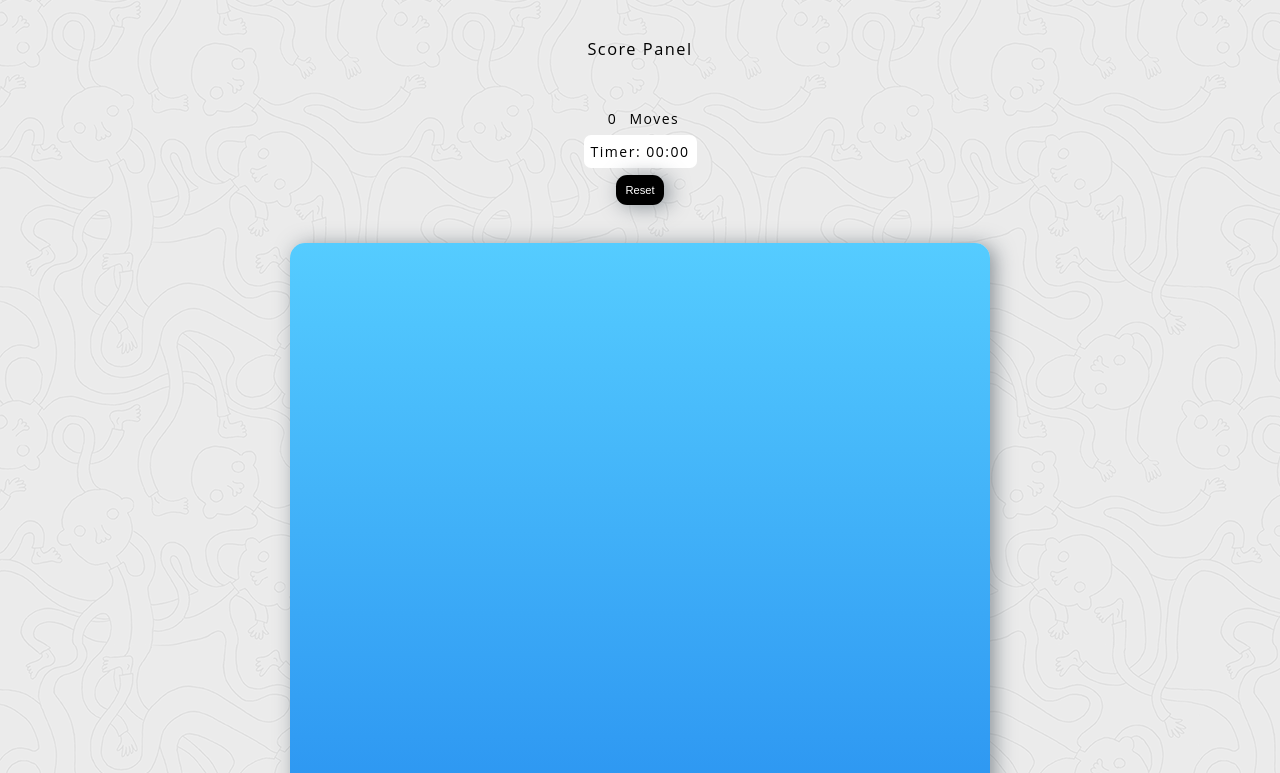
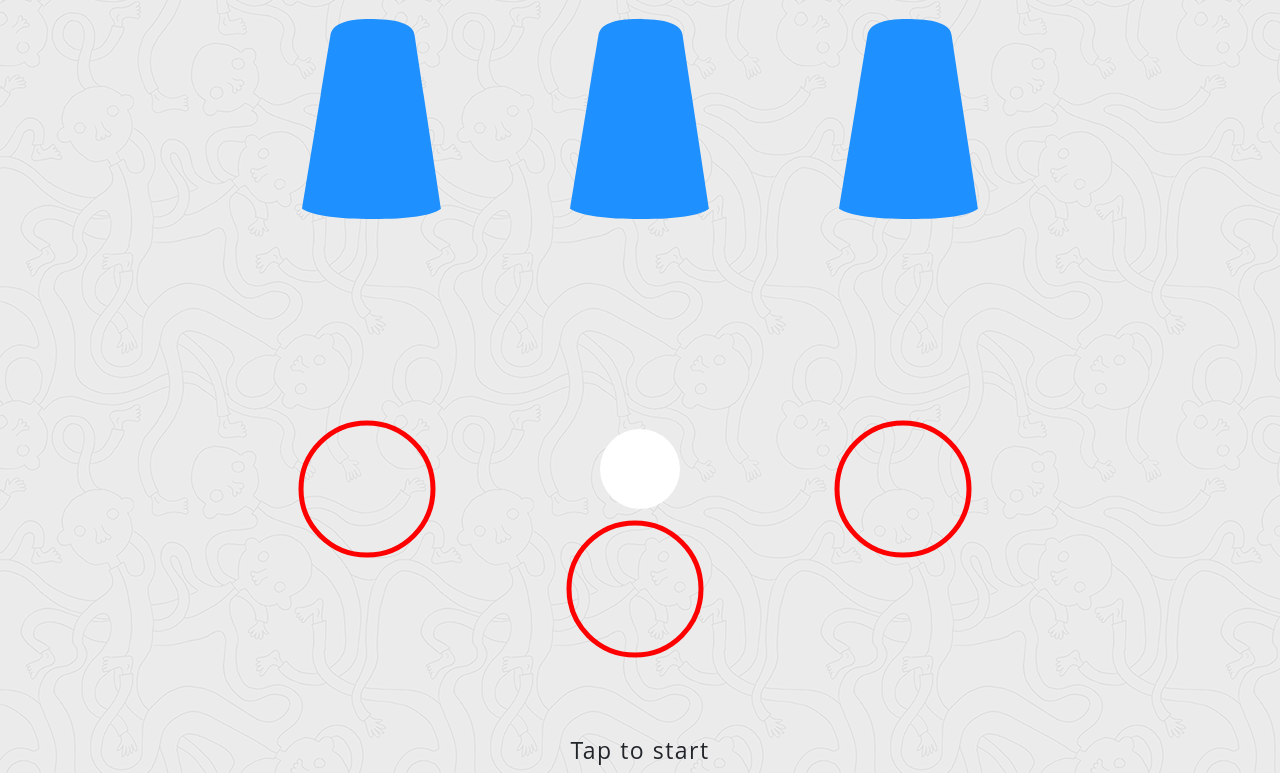
Before and after one commit to Naman19Munjal/BEWELL, a plain HTML site: page index.html in a window 1280 px wide. Shown: the part 160-933 px from the top of the page. Drawn offline with nearby package versions, Linux system fonts and the light colour scheme.

Commit message:
Add files via upload

```diff
--- a/index.html
+++ b/index.html
@@ -3,58 +3,92 @@
 
 <head>
     <meta charset="UTF-8">
-    <meta http-equiv="X-UA-Compatible" content="IE=edge">
     <meta name="viewport" content="width=device-width, initial-scale=1.0">
-    <title>Mind Game (2)</title>
-    <link rel="stylesheet" href="/css/style.css">
+    <link rel="stylesheet" href="css/bootstrap.css">
+    <link rel="stylesheet" href="css/style.css">
+    <title>Find The Ball</title>
 </head>
 
 <body>
-    <div class="container">
-        <header class="header">
-            <h1>Match The Cards</h1>
+    <div id="overlay"></div>
 
-        </header>
+    <audio id="sound-correct" src="sound/correct.mp3"></audio>
+    <audio id="sound-game-over" src="sound/game-over.mp3"></audio>
+    <audio id="sound-move-left" src="sound/move-left.mp3"></audio>
+    <audio id="sound-move-top" src="sound/move-top.mp3"></audio>
 
-        <section class="score-panel">
-            <h3>Score Panel</h3>
-            <ul id="star-rating" class="star-rating">
-                <li class="star"><i class="fa fa-star"></i></li>
-                <li class="star"><i class="fa fa-star"></i></li>
-                <li class="star"><i class="fa fa-star"></i></li>
-            </ul>
-            <span class="moves-counter">0</span> Moves
-            <div class="timer-container">
-                <span class="timer"><i class="fa fa-hourglass-start"></i> Timer: 00:00</span>
+    <div class="container d-flex flex-column justify-content-center">
+        <!-- headers -->
+        <div class="row flex-column align-items-center">
+            <div class="texts text-center">
+                <h1 class="mb-5">Find The Ball</h1>
+                <h2>Level <span id="level">1</span></h2>
             </div>
-            <div class="reset">
-                <button class="btn reset-btn">Reset <i class="fa fa-repeat"></i></button>
+        </div>
+
+        <!-- cups -->
+        <div class="cups row justify-content-center m-3">
+
+            <div class="col-4 col-lg-3 d-flex justify-content-center">
+                <div class="cup cup1 text-center">
+                    <svg class="main" viewbox="0 0 139 400" width="139" height="400" fill="#1e90ff">
+                        <path
+                            d="M138.95 189.7C136.32 172.39 115.26 33.92 112.63 16.61C111.82 5.94 97.92 0.42 70.92 0.04C43.93 -0.34 29.76 5.18 28.41 16.61C25.57 33.92 2.89 172.39 0.06 189.7C11.13 196.55 34.75 199.98 70.92 199.98C107.09 199.98 129.77 196.55 138.95 189.7Z">
+                        </path>
+                    </svg>
+                    <svg class="answer" viewbox="0 0 150 150" height="150" width="150">
+                        <circle class="o" cx="70" cy="70" r="66" stroke="red" stroke-width="5" fill="transparent" />
+                        <path class="x" d="M 10,10 L 130,130 M 130,10 L 10,130" />
+                    </svg>
+                </div>
             </div>
-        </section>
-        <!-- Modal section-->
-        <!-- Modal section-->
 
-        <ul class="deck"></ul>
+            <div class="col-4 col-lg-3 d-flex justify-content-center">
+                <div class="cup cup2 text-center">
+                    <svg class="main" viewbox="0 0 139 400" width="139" height="400" fill="#1e90ff">
+                        <path
+                            d="M138.95 189.7C136.32 172.39 115.26 33.92 112.63 16.61C111.82 5.94 97.92 0.42 70.92 0.04C43.93 -0.34 29.76 5.18 28.41 16.61C25.57 33.92 2.89 172.39 0.06 189.7C11.13 196.55 34.75 199.98 70.92 199.98C107.09 199.98 129.77 196.55 138.95 189.7Z">
+                        </path>
+                    </svg>
+                    <svg id="ball" viewbox="0 0 100 100" height="100" width="100">
+                        <circle cx="50" cy="50" r="40" fill="white" />
+                    </svg>
+                    <svg class="answer" viewbox="0 0 150 150" height="150" width="150">
+                        <circle class="o" cx="70" cy="70" r="66" stroke="red" stroke-width="5" fill="transparent" />
+                        <path class="x" d="M 10,10 L 130,130 M 130,10 L 10,130" />
+                    </svg>
+                </div>
+            </div>
+
+            <div class="col-4 col-lg-3 d-flex justify-content-center">
+                <div class="cup cup3 text-center">
+                    <svg class="main" viewbox="0 0 139 400" width="139" height="400" fill="#1e90ff">
+                        <path
+                            d="M138.95 189.7C136.32 172.39 115.26 33.92 112.63 16.61C111.82 5.94 97.92 0.42 70.92 0.04C43.93 -0.34 29.76 5.18 28.41 16.61C25.57 33.92 2.89 172.39 0.06 189.7C11.13 196.55 34.75 199.98 70.92 199.98C107.09 199.98 129.77 196.55 138.95 189.7Z">
+                        </path>
+                    </svg>
+                    <svg class="answer" viewbox="0 0 150 150" height="150" width="150">
+                        <circle class="o" cx="70" cy="70" r="66" stroke="red" stroke-width="5" fill="transparent" />
+                        <path class="x" d="M 10,10 L 130,130 M 130,10 L 10,130" />
+                    </svg>
+                </div>
+            </div>
+
+        </div>
+
+        <!-- buttons -->
+        <div class="row text-center justify-content-center mt-5">
+            <div class="buttons">
+                <p id="tap-to-start">Tap to start</p>
+                <span id="next">Next</span>
+                <p id="game-over">Game Over</p>
+                <span id="play-again">Play again</span>
+            </div>
+        </div>
     </div>
 
-    <!-- Modal -->
-    <section class="win-game-modal">
-        <div id="modal" class="modal">
-            <!-- Modal content -->
-            <div class="modal-content">
-                <span class="close">&times;</span>
-                <h2>Congratulations!</h2>
-                <p>You have won the game and found all 8 pairs of cards.</p>
-                <img class="modal-img" src="/images/Vault-Boy-Thumb-Up.jpg"
-                    alt="Vault boy giving the thumbs up from the game fall out">
-                <button class="btn play-again-btn">Play Again?</button>
-            </div>
-        </div>
-    </section>
-
-
-
-    <script src="/js/script.js"></script>
+    <script src="js/jquery.min.js"></script>
+    <script src="js/script.js"></script>
 </body>
 
 </html>
```
